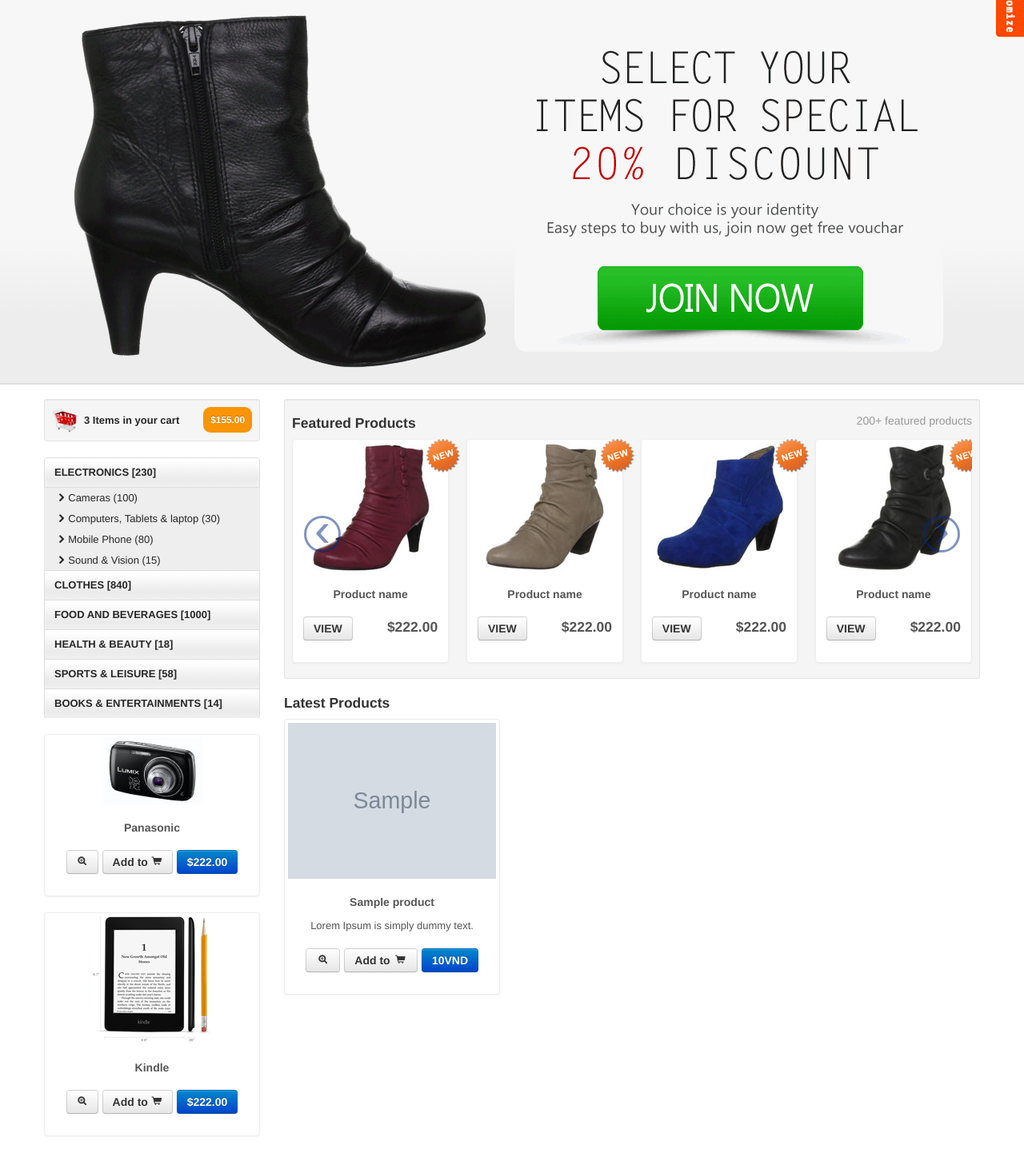
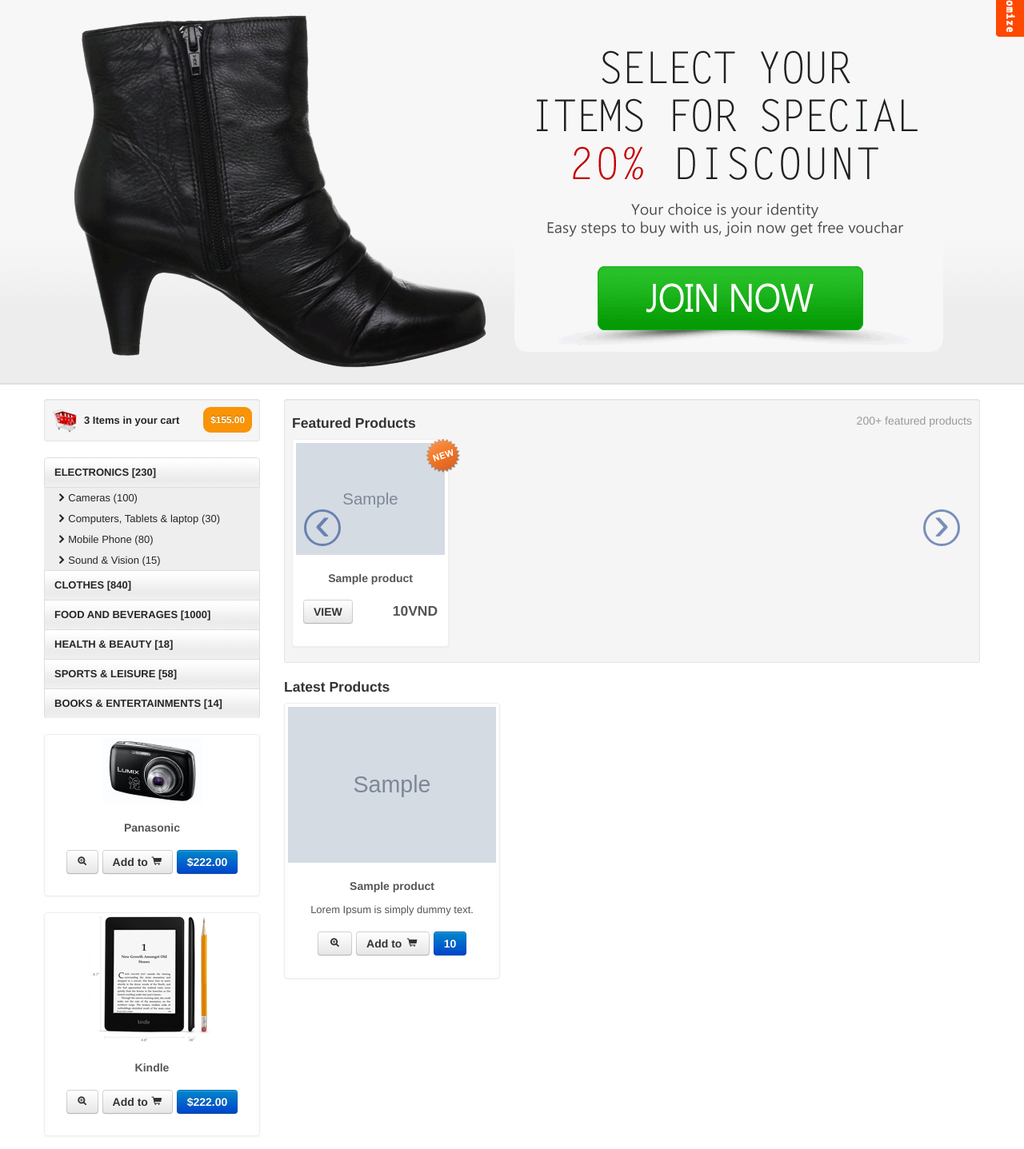
Before and after one commit to Wuang030902/nhom5_CT4_BE1_NH21, a PHP site: page / in a window 1280 px wide. Shown: the part 128-1565 px from the top of the page at 80% size. Run offline with PHP 8.4, Linux system fonts and the light colour scheme; tables that the repository leaves empty or names only in its code hold one stand-in row (values such as "Sample post"); grey boxes marked "Sample" are stand-in pictures.

Commit message:
xay dung trang chu

```diff
--- a/index.php
+++ b/index.php
@@ -6,7 +6,7 @@
 		  <div class="container">
 			<a href="register.html"><img style="width:100%" src="themes/images/carousel/1.png" alt="special offers"/></a>
 			<div class="carousel-caption">
-				  <h4>Second Thumbnail label</h4>
+				  <h4>Hello Thumbnail label</h4>
 				  <p>Cras justo odio, dapibus ac facilisis in, egestas eget quam. Donec id elit non mi porta gravida at eget metus. Nullam id dolor id nibh ultricies vehicula ut id elit.</p>
 				</div>
 		  </div>
@@ -136,168 +136,78 @@
 			<div class="carousel-inner">
 			  <div class="item active">
 			  <ul class="thumbnails">
+				  <?php
+				  $getAllProductsTypeID1 = $product->getAllProductsTypeID1();
+				   foreach($getAllProductsTypeID1 as $value):
+				   ?>
 				<li class="span3">
 				  <div class="thumbnail">
 				  <i class="tag"></i>
-					<a href="product_details.html"><img src="themes/images/products/b1.jpg" alt=""></a>
+					<a href="product_details.html"><img src="themes/images/products/<?php echo $value['image']?>" alt=""></a>
 					<div class="caption">
-					  <h5>Product name</h5>
-					  <h4><a class="btn" href="product_details.html">VIEW</a> <span class="pull-right">$222.00</span></h4>
+					  <h5><?php echo $value['name']?></h5>
+					  <h4><a class="btn" href="product_details.html">VIEW</a> <span class="pull-right"><?php echo number_format( $value['price'])?>VND</span></h4>
 					</div>
 				  </div>
 				</li>
-				<li class="span3">
-				  <div class="thumbnail">
-				  <i class="tag"></i>
-					<a href="product_details.html"><img src="themes/images/products/b2.jpg" alt=""></a>
-					<div class="caption">
-					  <h5>Product name</h5>
-					  <h4><a class="btn" href="product_details.html">VIEW</a> <span class="pull-right">$222.00</span></h4>
-					</div>
-				  </div>
-				</li>
-				<li class="span3">
-				  <div class="thumbnail">
-				  <i class="tag"></i>
-					<a href="product_details.html"><img src="themes/images/products/b3.jpg" alt=""></a>
-					<div class="caption">
-					  <h5>Product name</h5>
-					   <h4><a class="btn" href="product_details.html">VIEW</a> <span class="pull-right">$222.00</span></h4>
-					</div>
-				  </div>
-				</li>
-				<li class="span3">
-				  <div class="thumbnail">
-				  <i class="tag"></i>
-					<a href="product_details.html"><img src="themes/images/products/b4.jpg" alt=""></a>
-					<div class="caption">
-					  <h5>Product name</h5>
-					   <h4><a class="btn" href="product_details.html">VIEW</a> <span class="pull-right">$222.00</span></h4>
-					</div>
-				  </div>
-				</li>
+				<?php endforeach ?>
 			  </ul>
 			  </div>
 			   <div class="item">
 			  <ul class="thumbnails">
+			  <?php
+				  $getAllProductsTypeID4 = $product->getAllProductsTypeID4();
+				   foreach($getAllProductsTypeID4 as $value):
+				   ?>
 				<li class="span3">
 				  <div class="thumbnail">
 				  <i class="tag"></i>
-					<a href="product_details.html"><img src="themes/images/products/5.jpg" alt=""></a>
+					<a href="product_details.html"><img src="themes/images/products/<?php echo $value['image']?>" alt=""></a>
 					<div class="caption">
-					  <h5>Product name</h5>
-					  <h4><a class="btn" href="product_details.html">VIEW</a> <span class="pull-right">$222.00</span></h4>
+					  <h5><?php echo $value['name']?></h5>
+					  <h4><a class="btn" href="product_details.html">VIEW</a> <span class="pull-right"><?php echo number_format( $value['price'])?>VND</span></h4>
 					</div>
 				  </div>
 				</li>
-				<li class="span3">
-				  <div class="thumbnail">
-				  <i class="tag"></i>
-					<a href="product_details.html"><img src="themes/images/products/6.jpg" alt=""></a>
-					<div class="caption">
-					  <h5>Product name</h5>
-					  <h4><a class="btn" href="product_details.html">VIEW</a> <span class="pull-right">$222.00</span></h4>
-					</div>
-				  </div>
-				</li>
-				<li class="span3">
-				  <div class="thumbnail">
-					<a href="product_details.html"><img src="themes/images/products/7.jpg" alt=""></a>
-					<div class="caption">
-					  <h5>Product name</h5>
-					   <h4><a class="btn" href="product_details.html">VIEW</a> <span class="pull-right">$222.00</span></h4>
-					</div>
-				  </div>
-				</li>
-				<li class="span3">
-				  <div class="thumbnail">
-					<a href="product_details.html"><img src="themes/images/products/8.jpg" alt=""></a>
-					<div class="caption">
-					  <h5>Product name</h5>
-					   <h4><a class="btn" href="product_details.html">VIEW</a> <span class="pull-right">$222.00</span></h4>
-					</div>
-				  </div>
-				</li>
+				<?php endforeach ?>
 			  </ul>
 			  </div>
 			   <div class="item">
 			  <ul class="thumbnails">
+			  <?php
+				  $getAllProductsTypeID2 = $product->getAllProductsTypeID2();
+				   foreach($getAllProductsTypeID2 as $value):
+				   ?>
 				<li class="span3">
 				  <div class="thumbnail">
-					<a href="product_details.html"><img src="themes/images/products/9.jpg" alt=""></a>
+				  <i class="tag"></i>
+					<a href="product_details.html"><img src="themes/images/products/<?php echo $value['image']?>" alt=""></a>
 					<div class="caption">
-					  <h5>Product name</h5>
-					  <h4><a class="btn" href="product_details.html">VIEW</a> <span class="pull-right">$222.00</span></h4>
+					  <h5><?php echo $value['name']?></h5>
+					  <h4><a class="btn" href="product_details.html">VIEW</a> <span class="pull-right"><?php echo number_format( $value['price'])?>VND</span></h4>
 					</div>
 				  </div>
 				</li>
-				<li class="span3">
-				  <div class="thumbnail">
-					<a href="product_details.html"><img src="themes/images/products/10.jpg" alt=""></a>
-					<div class="caption">
-					  <h5>Product name</h5>
-					  <h4><a class="btn" href="product_details.html">VIEW</a> <span class="pull-right">$222.00</span></h4>
-					</div>
-				  </div>
-				</li>
-				<li class="span3">
-				  <div class="thumbnail">
-					<a href="product_details.html"><img src="themes/images/products/11.jpg" alt=""></a>
-					<div class="caption">
-					  <h5>Product name</h5>
-					   <h4><a class="btn" href="product_details.html">VIEW</a> <span class="pull-right">$222.00</span></h4>
-					</div>
-				  </div>
-				</li>
-				<li class="span3">
-				  <div class="thumbnail">
-					<a href="product_details.html"><img src="themes/images/products/1.jpg" alt=""></a>
-					<div class="caption">
-					  <h5>Product name</h5>
-					   <h4><a class="btn" href="product_details.html">VIEW</a> <span class="pull-right">$222.00</span></h4>
-					</div>
-				  </div>
-				</li>
+				<?php endforeach ?>
 			  </ul>
 			  </div>
 			   <div class="item">
 			  <ul class="thumbnails">
+			  <?php
+				  $getAllProductsTypeID3 = $product->getAllProductsTypeID3();
+				   foreach($getAllProductsTypeID3 as $value):
+				   ?>
 				<li class="span3">
 				  <div class="thumbnail">
-					<a href="product_details.html"><img src="themes/images/products/2.jpg" alt=""></a>
+				  <i class="tag"></i>
+					<a href="product_details.html"><img src="themes/images/products/<?php echo $value['image']?>" alt=""></a>
 					<div class="caption">
-					  <h5>Product name</h5>
-					  <h4><a class="btn" href="product_details.html">VIEW</a> <span class="pull-right">$222.00</span></h4>
+					  <h5><?php echo $value['name']?></h5>
+					  <h4><a class="btn" href="product_details.html">VIEW</a> <span class="pull-right"><?php echo number_format( $value['price'])?>VND</span></h4>
 					</div>
 				  </div>
 				</li>
-				<li class="span3">
-				  <div class="thumbnail">
-					<a href="product_details.html"><img src="themes/images/products/3.jpg" alt=""></a>
-					<div class="caption">
-					  <h5>Product name</h5>
-					  <h4><a class="btn" href="product_details.html">VIEW</a> <span class="pull-right">$222.00</span></h4>
-					</div>
-				  </div>
-				</li>
-				<li class="span3">
-				  <div class="thumbnail">
-					<a href="product_details.html"><img src="themes/images/products/4.jpg" alt=""></a>
-					<div class="caption">
-					  <h5>Product name</h5>
-					   <h4><a class="btn" href="product_details.html">VIEW</a> <span class="pull-right">$222.00</span></h4>
-					</div>
-				  </div>
-				</li>
-				<li class="span3">
-				  <div class="thumbnail">
-					<a href="product_details.html"><img src="themes/images/products/5.jpg" alt=""></a>
-					<div class="caption">
-					  <h5>Product name</h5>
-					   <h4><a class="btn" href="product_details.html">VIEW</a> <span class="pull-right">$222.00</span></h4>
-					</div>
-				  </div>
-				</li>
+				<?php endforeach ?>
 			  </ul>
 			  </div>
 			  </div>
@@ -319,7 +229,7 @@
 						Lorem Ipsum is simply dummy text.
 					  </p>
 
-					  <h4 style="text-align:center"><a class="btn" href="product_details.html"> <i class="icon-zoom-in"></i></a> <a class="btn" href="#">Add to <i class="icon-shopping-cart"></i></a> <a class="btn btn-primary" href="#"><?php echo number_format( $value['price']) ?>VND</a></h4>
+					  <h4 style="text-align:center"><a class="btn" href="product_details.html"> <i class="icon-zoom-in"></i></a> <a class="btn" href="#">Add to <i class="icon-shopping-cart"></i></a> <a class="btn btn-primary" href="#"><?php echo number_format( $value['price']) ?></a></h4>
 					</div>
 				  </div>
 				</li>
```
Also changed, not shown: models/product.php (+40 -0 lines), themes/images/products/dawda.jpg (deleted).
